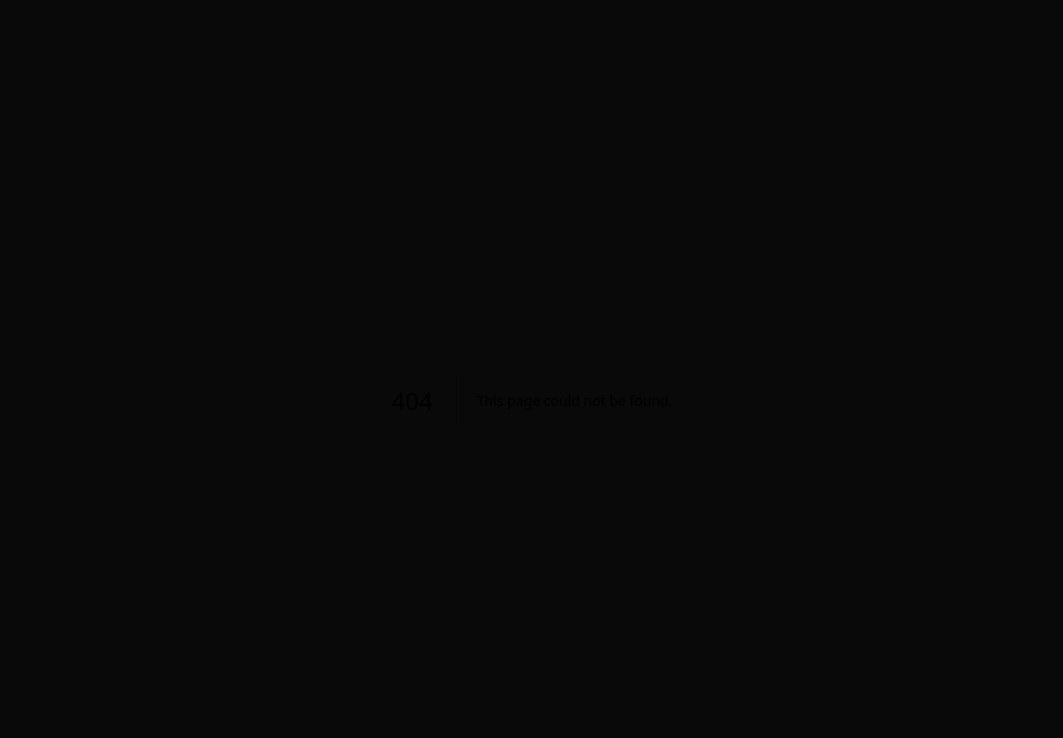
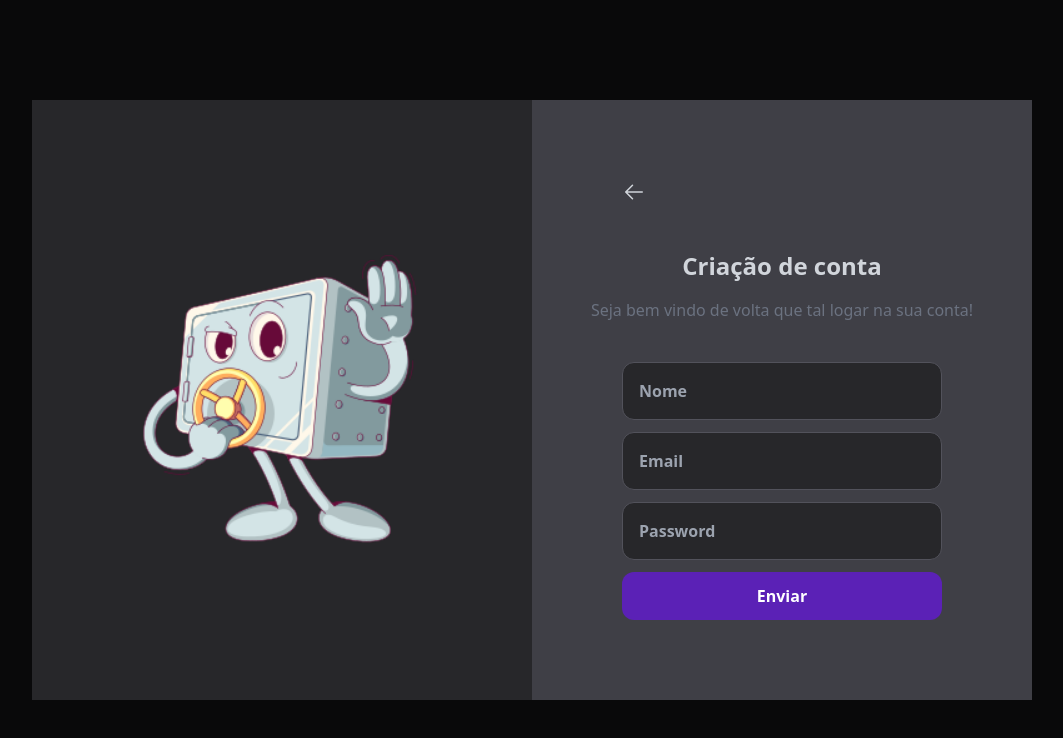
Before and after one commit to IgorSilvaZZ/my-finances, a Next.js app in the folder web/: page /register in a window 1280 px wide. Before the commit this address had no page. Shown: the top 738 px of the page, without its empty margins (108-1171 px from the left). Built offline with nearby package versions, Linux system fonts and the light colour scheme.

Commit message:
Add register page and init integration api register

```diff
--- a/web/package.json
+++ b/web/package.json
@@ -9,10 +9,12 @@
     "lint": "next lint"
   },
   "dependencies": {
+    "@phosphor-icons/react": "^2.0.8",
     "@types/node": "18.15.11",
     "@types/react": "18.0.35",
     "@types/react-dom": "18.0.11",
     "autoprefixer": "10.4.14",
+    "axios": "^1.3.5",
     "next": "13.3.0",
     "postcss": "8.4.21",
     "react": "18.2.0",
--- /dev/null
+++ b/web/src/lib/axios.ts
@@ -0,0 +1,5 @@
+import axios from "axios";
+
+export const api = axios.create({
+  baseURL: "http://localhost:3333",
+});
--- a/web/src/pages/index.tsx
+++ b/web/src/pages/index.tsx
@@ -1,8 +1,11 @@
+import { useRouter } from "next/router";
 import Image from "next/image";
 
-import loginImage from "../assets/handy-finance.gif";
+import loginImage from "../assets/handy-finance.png";
 
 export default function Home() {
+  const router = useRouter();
+
   return (
     <div className='flex items-center justify-center h-screen max-w-[1124px] mx-auto'>
       <main className='max-h-[600px] h-screen max-w-[1000px] w-screen rounded-xl bg-zinc-700 flex'>
@@ -36,13 +39,16 @@ export default function Home() {
 
             <span className='font-semibold text-gray-400 text-sm'>Ou</span>
 
-            <button className='py-3 w-60 bg-violet-800 text-white font-semibold rounded-xl transition-colors hover:bg-violet-900'>
+            <button
+              onClick={() => router.push("/register")}
+              className='py-3 w-60 bg-violet-800 text-white font-semibold rounded-xl transition-colors hover:bg-violet-900'
+            >
               Registrar-se
             </button>
           </section>
         </div>
         <div className='w-[500px] h-full flex items-center justify-center'>
-          <Image src={loginImage} alt='Login Image' className='w-96' />
+          <Image src={loginImage} alt='Login Image' className='w-80' />
         </div>
       </main>
     </div>
--- /dev/null
+++ b/web/src/pages/register/index.tsx
@@ -0,0 +1,106 @@
+import React, { useState } from "react";
+import { useRouter } from "next/router";
+import { ArrowLeft } from "@phosphor-icons/react";
+import Image from "next/image";
+
+import RegisterImage from "../../assets/handy-safe-protects.png";
+
+interface UserDataForm {
+  name: string;
+  email: string;
+  password: string;
+  avatarUrl?: string;
+}
+
+export default function Register() {
+  const router = useRouter();
+
+  const [formData, setFormData] = useState({
+    name: "",
+    email: "",
+    password: "",
+  } as UserDataForm);
+
+  async function createUser(event: React.FormEvent<HTMLFormElement>) {
+    event.preventDefault();
+
+    // Requisição para API
+    console.log(formData);
+  }
+
+  function handleFormData(event: React.FormEvent<HTMLInputElement>) {
+    setFormData({
+      ...formData,
+      [event.currentTarget.name]: event.currentTarget.value,
+    });
+  }
+
+  return (
+    <div className='flex items-center justify-center h-screen max-w-[1124px] mx-auto'>
+      <main className='max-h-[600px] h-screen max-w-[1000px] w-screen bg-zinc-700 flex'>
+        <div className='w-[500px] h-full flex items-center justify-center bg-zinc-800'>
+          <Image src={RegisterImage} alt='Register Image' className='w-80' />
+        </div>
+        <div className='w-[500px] h-full flex flex-col items-center justify-center gap-10'>
+          <section className='w-80'>
+            <button
+              className='border-none bg-none outline-none'
+              title='Voltar'
+              onClick={() => router.back()}
+            >
+              <ArrowLeft
+                size={24}
+                className='text-gray-300 transition-colors hover:text-gray-500'
+              />
+            </button>
+          </section>
+
+          <section className='flex flex-col justify-center items-center gap-4'>
+            <span className='font-semibold text-gray-300 text-2xl'>
+              Criação de conta
+            </span>
+            <span className='font-light text-gray-500 text-base'>
+              Seja bem vindo de volta que tal logar na sua conta!
+            </span>
+          </section>
+
+          <form
+            onSubmit={createUser}
+            className='flex flex-col items-center justify-center gap-3'
+          >
+            <input
+              type='text'
+              placeholder='Nome'
+              name='name'
+              onChange={(e) => handleFormData(e)}
+              className='flex-1 w-80 px-4 py-4 outline-none rounded-xl text-gray-300 bg-zinc-800 border border-zinc-600 font-semibold'
+            />
+
+            <input
+              type='text'
+              placeholder='Email'
+              name='email'
+              onChange={(e) => handleFormData(e)}
+              className='flex-1 w-80 px-4 py-4 outline-none rounded-xl text-gray-300 bg-zinc-800 border border-zinc-600 font-semibold'
+            />
+
+            <input
+              type='password'
+              placeholder='Password'
+              name='password'
+              onChange={(e) => handleFormData(e)}
+              className='flex-1 w-80 px-4 py-4 outline-none rounded-xl text-gray-300 bg-zinc-800 border border-zinc-600 font-semibold'
+            />
+
+            <button
+              type='submit'
+              className='py-3 w-80 bg-violet-800 text-white font-semibold rounded-xl transition-colors hover:bg-violet-900'
+            >
+              Enviar
+            </button>
+          </form>
+        </div>
+      </main>
+    </div>
+  );
+}
```
Also changed, not shown: web/src/assets/handy-safe-protects.png (added), 1 other file (tests, documents, lock files or other folders).
